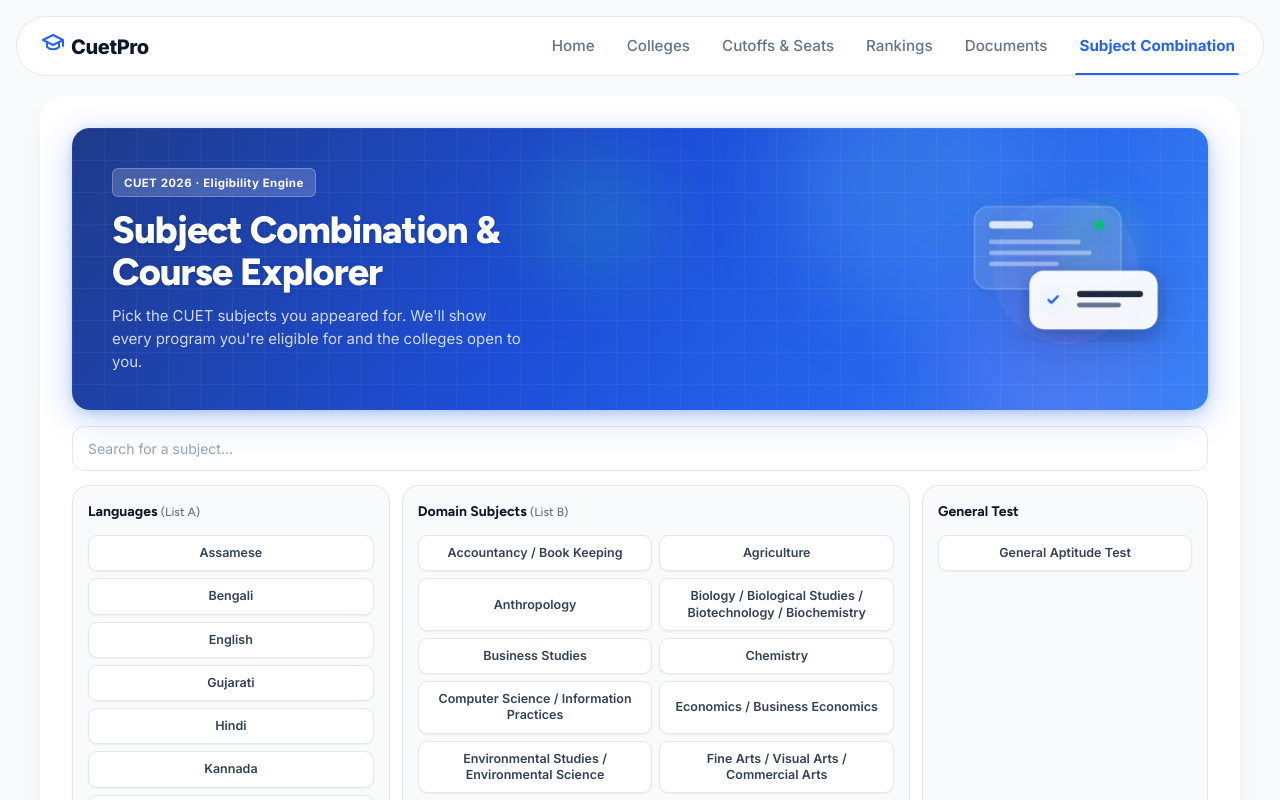
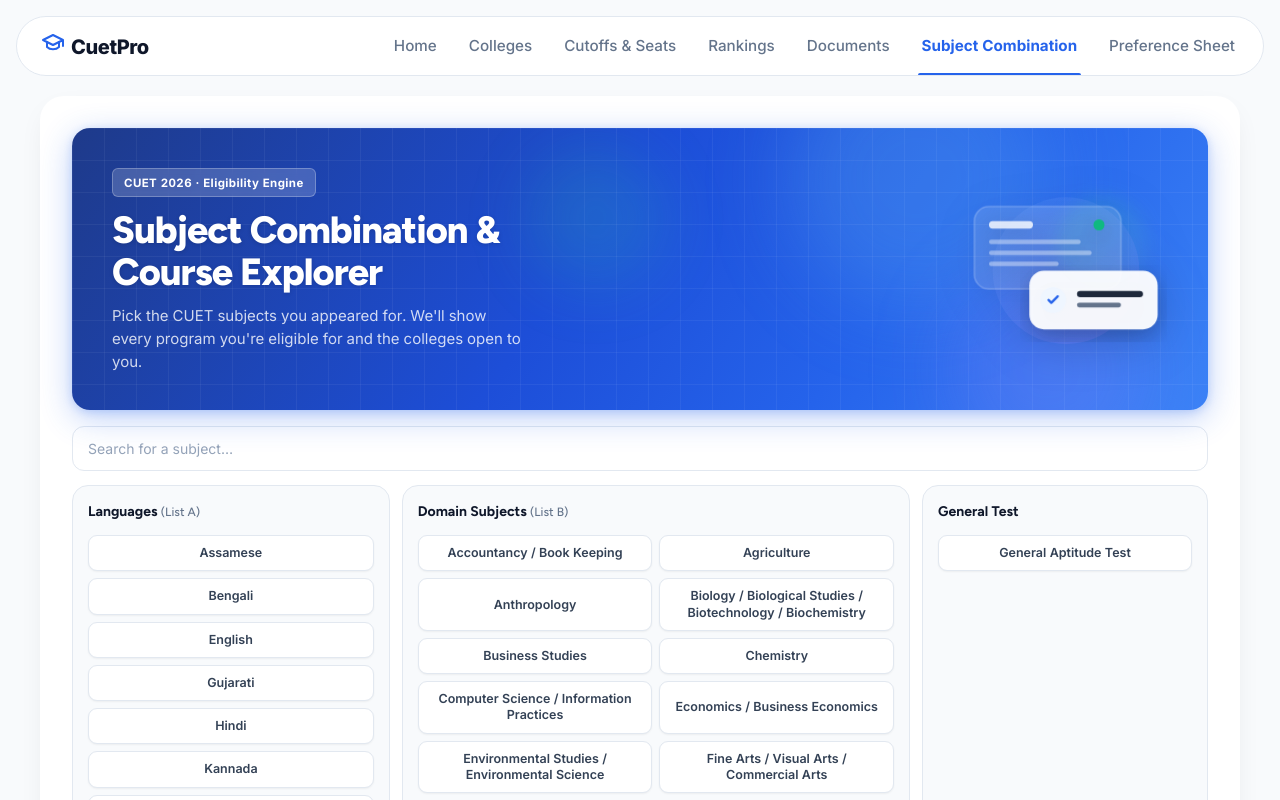
Before and after one commit to NEGO2522/dashboard-cuet, a React (Vite) app: page /subject-combination in a window 1280 px wide. Shown: the top 800 px of the page. Built offline with nearby package versions, Linux system fonts and the light colour scheme.

Commit message:
preference sheet at navbar

```diff
--- a/src/components/Navbar.jsx
+++ b/src/components/Navbar.jsx
@@ -51,6 +51,14 @@
               </Link>
             );
           })}
+          <a
+            href="https://cuetpro.com/preference-sheet/"
+            target="_blank"
+            rel="noopener noreferrer"
+            className="nav-link"
+          >
+            Preference Sheet
+          </a>
         </div>
 
         {/* Mobile Hamburger Icon */}
@@ -79,6 +87,15 @@
             </Link>
           );
         })}
+        <a
+          href="https://cuetpro.com/preference-sheet/"
+          target="_blank"
+          rel="noopener noreferrer"
+          className="mobile-nav-link"
+          onClick={closeMobileMenu}
+        >
+          Preference Sheet
+        </a>
       </div>
     </nav>
   );
```
